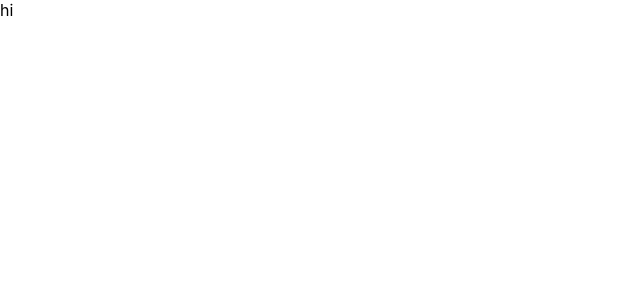
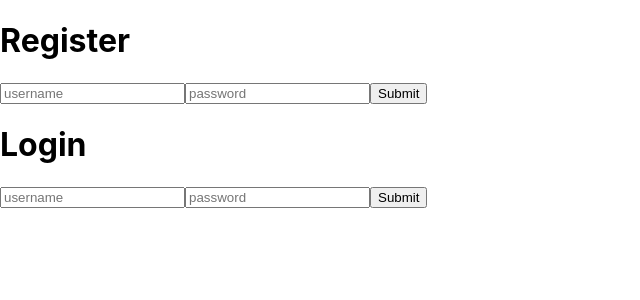
Before and after one commit to jmccallister93/starfinder_character_sheet, a React (Create React App) app: page / in a window 1280 px wide. Shown: the top 300 px of the page, without its empty margins (0-640 px from the left). Built offline with nearby package versions, Linux system fonts and the light colour scheme; the HTML template or start-up script is replaced by a standard one.

Commit message:
Added supabase auth

```diff
--- a/package.json
+++ b/package.json
@@ -3,11 +3,17 @@
   "version": "0.1.0",
   "private": true,
   "dependencies": {
+    "@supabase/supabase-js": "^2.33.1",
     "@testing-library/jest-dom": "^5.17.0",
     "@testing-library/react": "^13.4.0",
     "@testing-library/user-event": "^13.5.0",
+    "axios": "^1.5.0",
+    "bcryptjs": "^2.4.3",
+    "curl": "^0.1.4",
+    "dotenv": "^16.3.1",
     "express-session": "^1.17.3",
     "mongoose": "^7.5.0",
+    "node": "^20.5.1",
     "passport": "^0.6.0",
     "passport-local": "^1.0.0",
     "react": "^18.2.0",
--- a/src/App.js
+++ b/src/App.js
@@ -1,8 +1,50 @@
+import React, { useState } from 'react';
+import axios from 'axios';
 
 function App() {
+  const [registerUsername, setRegisterUsername] = useState("");
+  const [registerPassword, setRegisterPassword] = useState("");
+  const [loginUsername, setLoginUsername] = useState("");
+  const [loginPassword, setLoginPassword] = useState("");
+
+  const register = () => {
+    axios({
+      method: "POST",
+      data: {
+        username: registerUsername,
+        password: registerPassword,
+      },
+      withCredentials: true,
+      url: "http://localhost:YOUR_SERVER_PORT/register",
+    }).then((res) => console.log(res));
+  };
+
+  const login = () => {
+    axios({
+      method: "POST",
+      data: {
+        username: loginUsername,
+        password: loginPassword,
+      },
+      withCredentials: true,
+      url: "http://localhost:YOUR_SERVER_PORT/login",
+    }).then((res) => console.log(res));
+  };
+
   return (
     <div className="App">
-      hi
+      <div>
+        <h1>Register</h1>
+        <input placeholder="username" onChange={e => setRegisterUsername(e.target.value)}/>
+        <input placeholder="password" type="password" onChange={e => setRegisterPassword(e.target.value)}/>
+        <button onClick={register}>Submit</button>
+      </div>
+      <div>
+        <h1>Login</h1>
+        <input placeholder="username" onChange={e => setLoginUsername(e.target.value)}/>
+        <input placeholder="password" type="password" onChange={e => setLoginPassword(e.target.value)}/>
+        <button onClick={login}>Submit</button>
+      </div>
     </div>
   );
 }
```
Also changed, not shown: src/helpers/Node.js (added, +7 -0 lines), src/helpers/Supabase.js (added, +76 -0 lines), 2 other files (tests, documents, lock files or other folders).
